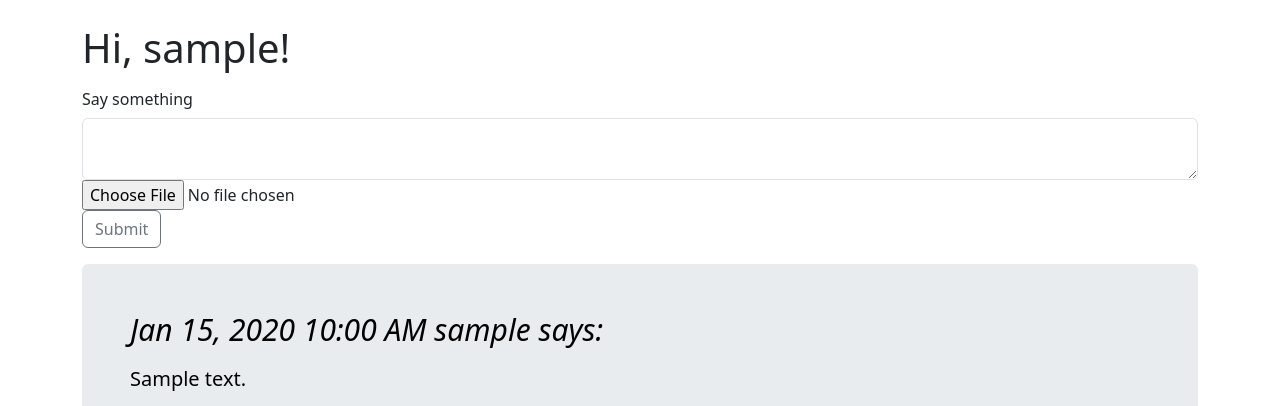
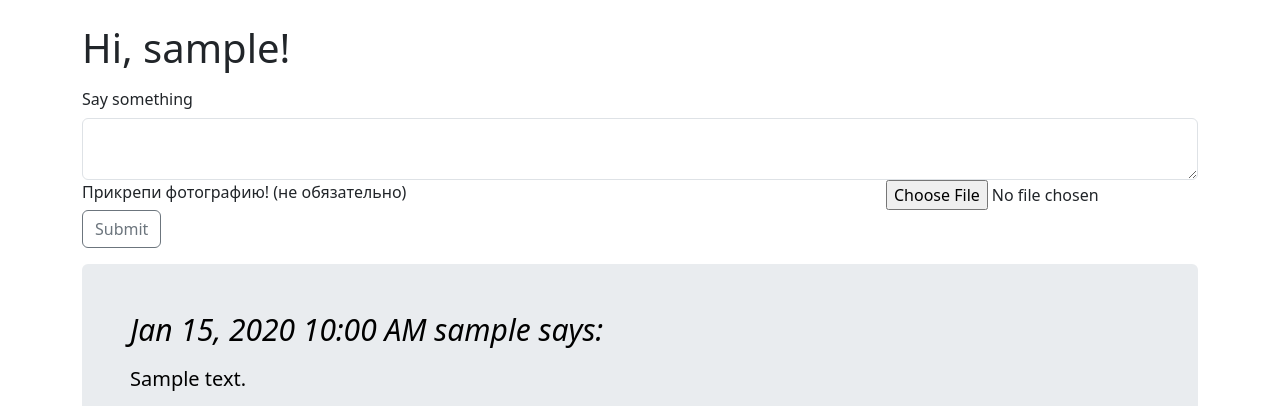
Before and after one commit to laxier/flask_numberONE, a Flask app: page / in a window 1280 px wide. Shown: the part 95-501 px from the top of the page. Run offline with Flask 3, Linux system fonts and the light colour scheme; a user stored in the database is signed in; tables that the repository leaves empty hold one stand-in row (values such as "Sample post"); grey boxes marked "Sample" are stand-in pictures; some libraries are stand-ins or nearby versions.

```diff
--- a/app/forms.py
+++ b/app/forms.py
@@ -38,6 +38,6 @@ class RegistrationForm(FlaskForm):
 
 class PostForm(FlaskForm):
     post = TextAreaField('Say something', validators=[DataRequired(), Length(min=1, max=140)])
-    upload = FileField('image', validators=[FileAllowed(['jpg', 'png'], 'Images only!')])
+    upload = FileField('Прикрепи фотографию! (не обязательно)', validators=[FileAllowed(['jpg', 'png'], 'Images only!')])
     # upload = FileField('image', validators=[FileRequired(), ])
     submit = SubmitField('Submit')
--- a/app/templates/index.html
+++ b/app/templates/index.html
@@ -10,7 +10,10 @@
         {% for error in form.post.errors %}
         <span style="color: red;">[{{ error }}]</span>
         {% endfor %}
-        {{ form.upload() }}
+        <div style="display: flex; justify-content: space-between;">
+            {{ form.upload.label() }}
+            {{ form.upload() }}
+        </div>
         {% for error in form.upload.errors %}
         <span style="color: red;">[{{ error }}]</span>
         {% endfor %}
```
Also changed, not shown: app.db (deleted).
